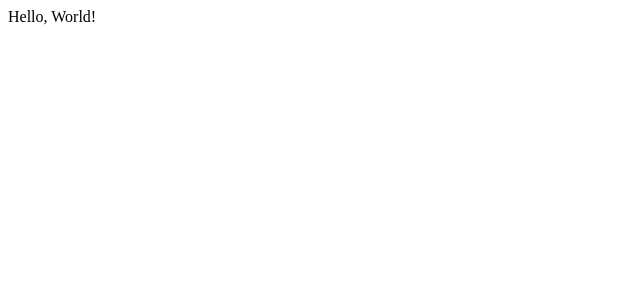
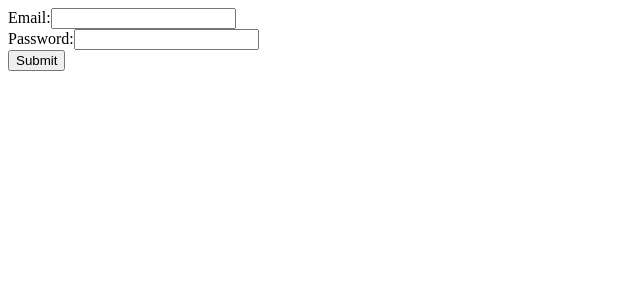
Before and after one commit to apollo-nu/Apollo-client, a React (Create React App) app: page /login in a window 1280 px wide. Shown: the top 300 px of the page, without its empty margins (0-640 px from the left). Built offline with nearby package versions, Linux system fonts and the light colour scheme.

Commit message:
Added simple form for user credentials

```diff
--- /dev/null
+++ b/src/components/LoginPage/Creds.js
@@ -0,0 +1,26 @@
+import React, { Component } from "react";
+import "../../css/Creds.css";
+
+class Creds extends Component {
+  render() {
+    return (
+        <div>
+            <form>
+                <label>
+                    Email:
+                    <input type="text" name="email"/>
+                </label>
+                <br/>
+                <label>
+                    Password:
+                    <input type="password" name="password"/>
+                </label>
+                <br/>
+                <input type="submit" value="Submit"/>
+            </form>
+        </div>
+    );
+  }
+}
+
+export default Creds;
--- a/src/components/LoginPage/LoginPage.js
+++ b/src/components/LoginPage/LoginPage.js
@@ -1,10 +1,11 @@
 import React, { Component } from "react";
+import Creds from "./Creds";
 import "../../css/LoginPage.css";
 
 class LoginPage extends Component {
   render() {
     return (
-        <div>Hello, World!</div>
+        <Creds/>
     );
   }
 }
```
Also changed, not shown: src/css/Creds.css (added).
